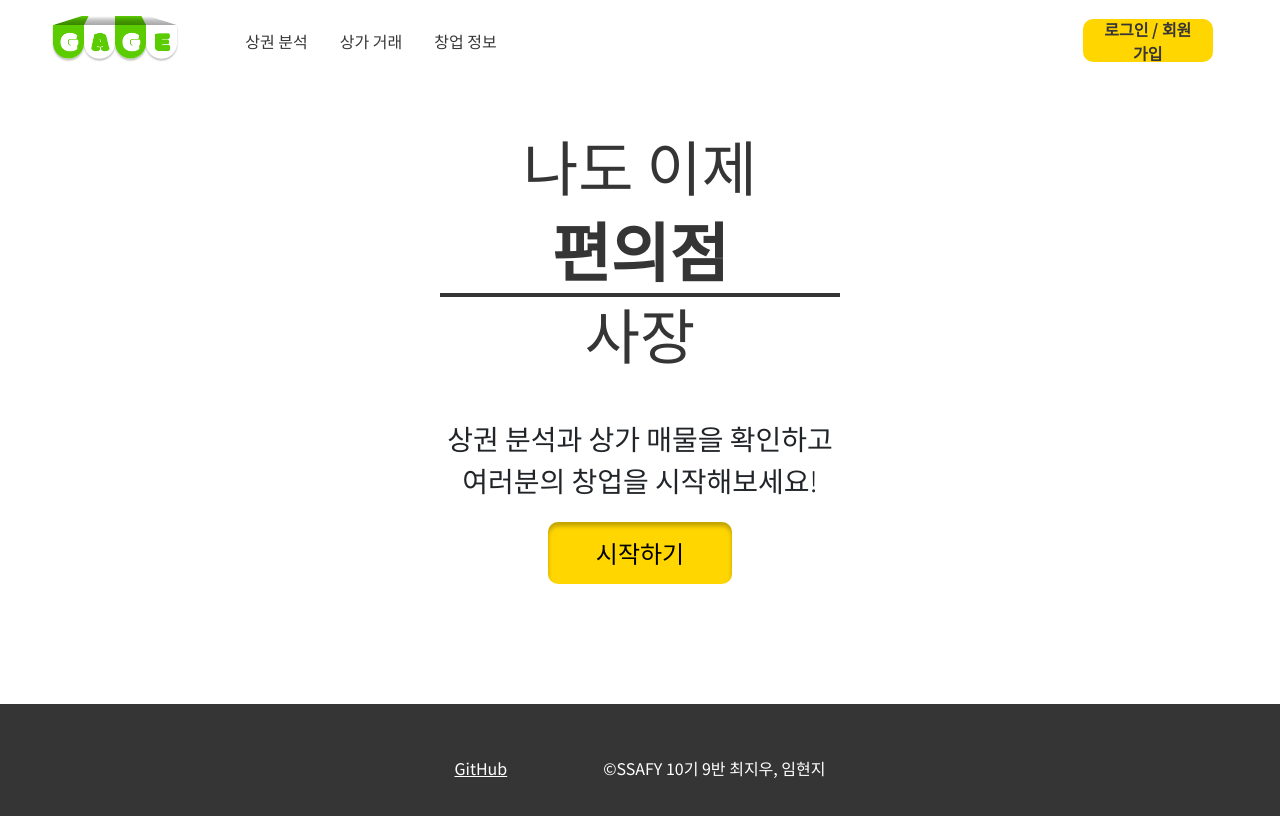
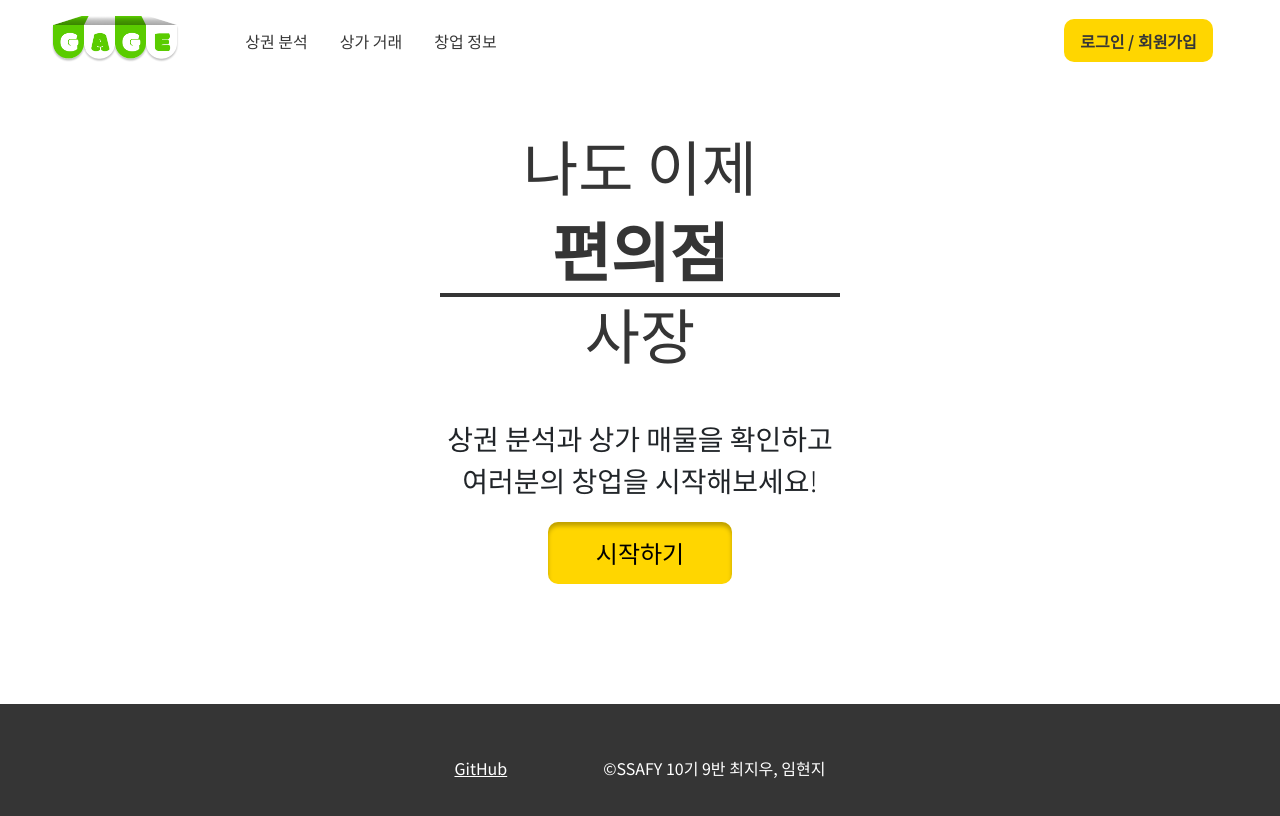
Before and after one commit to cielo0105/gage_vue, a Vue app: page / in a window 1280 px wide. Shown: the top 816 px of the page. Built offline with nearby package versions, Linux system fonts and the light colour scheme.

Commit message:
:lipstick: 버튼 css 오류 수정

```diff
--- a/src/components/common/VHeader.vue
+++ b/src/components/common/VHeader.vue
@@ -64,6 +64,7 @@ a {
 }
 .login-btn {
   width: 130px;
+  min-width: fit-content;
   height: 43px;
   background: rgba(255, 255, 255, 0.6);
   padding: 0.5rem 1rem;
```
